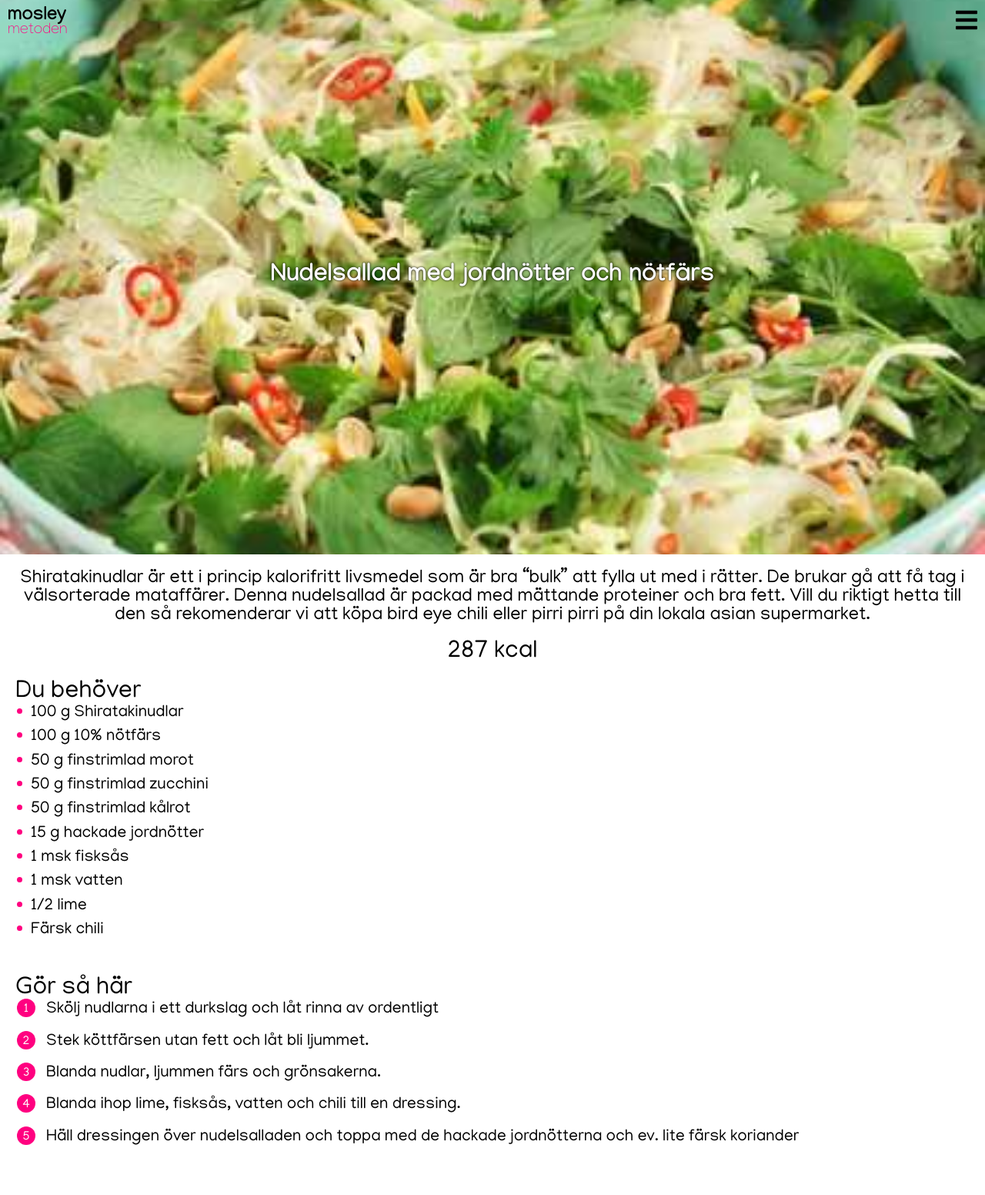
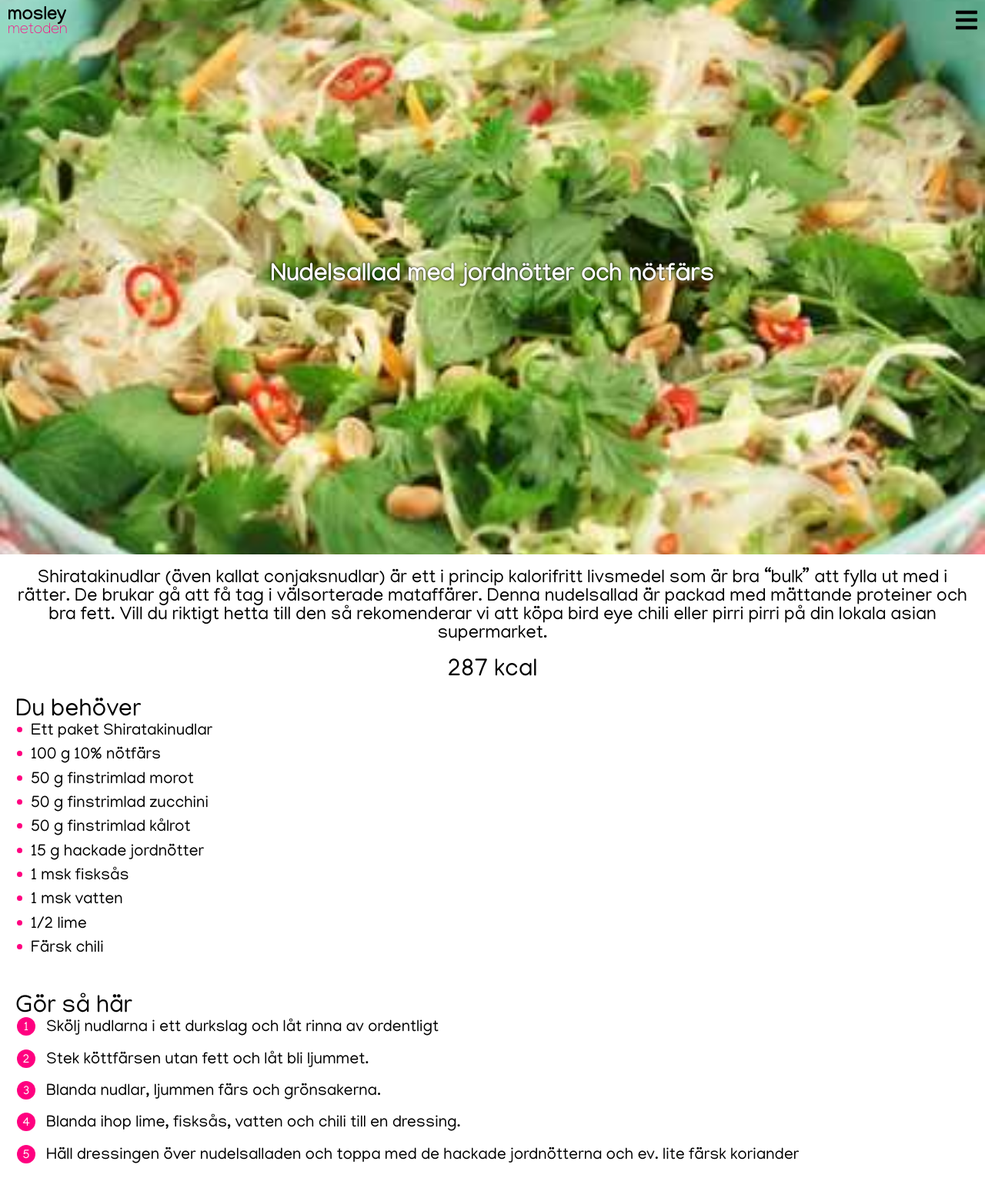
Before and after one commit to mosleymetoden/mosleymetoden.github.io, a Jekyll site: the page built from _recept/nudelsallad-med-jordnotter-och-notfars.md, in a window 1280 px wide. Shown: the whole page at 77% size. Built offline with Jekyll 4.4.1, drawn with Linux system fonts in a browser that asks for light colours; nearby versions of some CDN libraries; before the commit the page ends 1528 px from its top, so only the background shows below that.

Commit message:
added content

```diff
--- a/Gemfile
+++ b/Gemfile
@@ -8,7 +8,7 @@
 #
 # This will help ensure the proper Jekyll version is running.
 # Happy Jekylling!
-gem "jekyll", "~> 3.8.6"
+gem "jekyll", "~> 3.8.5"
 
 # This is the default theme for new Jekyll sites. You may change this to anything you like.
 
--- a/_layouts/default.html
+++ b/_layouts/default.html
@@ -34,6 +34,8 @@
         <i class="menu__icon"></i>
         <ul class="menu__menu">
             <li class="menu__menu-item"><a href="/" class="menu__menu-item-link">Start</a></li>
+            <li class="menu__menu-item"><a href="/recept" class="menu__menu-item-link">Recept</a></li>
+            <li class="menu__menu-item"><a href="/kom-igang-med-mosleymetoden" class="menu__menu-item-link">Kom igång</a></li>
             <li class="menu__menu-item"><a href="/kontakta-oss" class="menu__menu-item-link">Kontakta oss</a></li>
         </ul>
     </nav>
--- a/_recept/nudelsallad-med-jordnotter-och-notfars.md
+++ b/_recept/nudelsallad-med-jordnotter-och-notfars.md
@@ -4,7 +4,7 @@
 nutrition:
     kcal: 287
 ingredients:
-    - 100 g Shiratakinudlar
+    - Ett paket Shiratakinudlar
     - 100 g 10% nötfärs
     - 50 g finstrimlad morot
     - 50 g finstrimlad zucchini
@@ -23,5 +23,5 @@
 
 layout: recipe
 ---
-Shiratakinudlar är ett i princip kalorifritt livsmedel som är bra "bulk" att fylla ut med i rätter. De brukar gå att få tag i välsorterade mataffärer.
+Shiratakinudlar (även kallat conjaksnudlar) är ett i princip kalorifritt livsmedel som är bra "bulk" att fylla ut med i rätter. De brukar gå att få tag i välsorterade mataffärer.
 Denna nudelsallad är packad med mättande proteiner och bra fett. Vill du riktigt hetta till den så rekomenderar vi att köpa bird eye chili eller pirri pirri på din lokala asian supermarket.
--- a/index.html
+++ b/index.html
@@ -100,9 +100,9 @@
             </div>
             {% endfor %}
         </div>
-        <!-- <a class="button button--large">
+        <a class="button button--large" href="/recept">
             Visa alla recept
-        </a> -->
+        </a>
 
     </div>
     <a class="side__to-top" href="#one"></a>
--- a/kom-igang-med-mosleymetoden.html
+++ b/kom-igang-med-mosleymetoden.html
@@ -2,8 +2,8 @@
 layout: default
 title: Kom igång med Mosleymetoden
 ---
-<div id="one" class="side side--one">
-    <div class="side__content side__content--horizontally-centered">
+<div id="one" class="side side--five">
+    <div class="side__content side__content--vertically-centered side__content--horizontally-centered">
         <h1 class="side__heading">Kom igång med Mosleymetoden</h1>
         <span class="side__body">
             <p>Mosleymetoden består av flera steg som du själv kan styra hur du vill använda dig av.</p>
--- a/main.scss
+++ b/main.scss
@@ -77,6 +77,7 @@
     border-radius: 10px;
     border:none;
     font-family: 'Manjari', sans-serif;
+    cursor: pointer;
 
     &:hover {
         color: #fff;
@@ -362,7 +363,6 @@
 }
 
 .side--one {
-    background-image: url('https://www.skandia.se/globalassets/bilder/fokuspunkt/foton/topp/08-framgang.jpg?w=1920&h=1013&quality=95');
     background-image: url('/assets/images/side--one.jpg');
 
     .side__body {
@@ -385,7 +385,6 @@
 }
 
 .side--three {
-    background-image: url('https://www.skandia.se/globalassets/bilder/fokuspunkt/foton/topp/20-forsakra-1.jpg');
     background-image: url('/assets/images/side--three.jpg');
 }
 
@@ -405,6 +404,18 @@
         margin-top: 30px;
         background:rgb(255,255,255);
         color:#000;
+    }
+}
+
+
+.side--five {
+    background-image: url('/assets/images/motivation.jpg');
+
+    .side__body {
+        padding:30px;
+        margin-top: 30px;
+        background:rgba(0,0,0,.8);
+        color:#fff;
     }
 }
 
```
Also changed, not shown: _recept/rod-curry-med-nudlar-kyckling-och-gronsaker.md (added, +33 -0 lines), recept.html (added, +21 -0 lines), Gemfile.lock, assets/images/motivation.jpg (added), assets/images/rod-curry-med-med-nudlar-kyckling-och-gronsaker.jpg (added).
